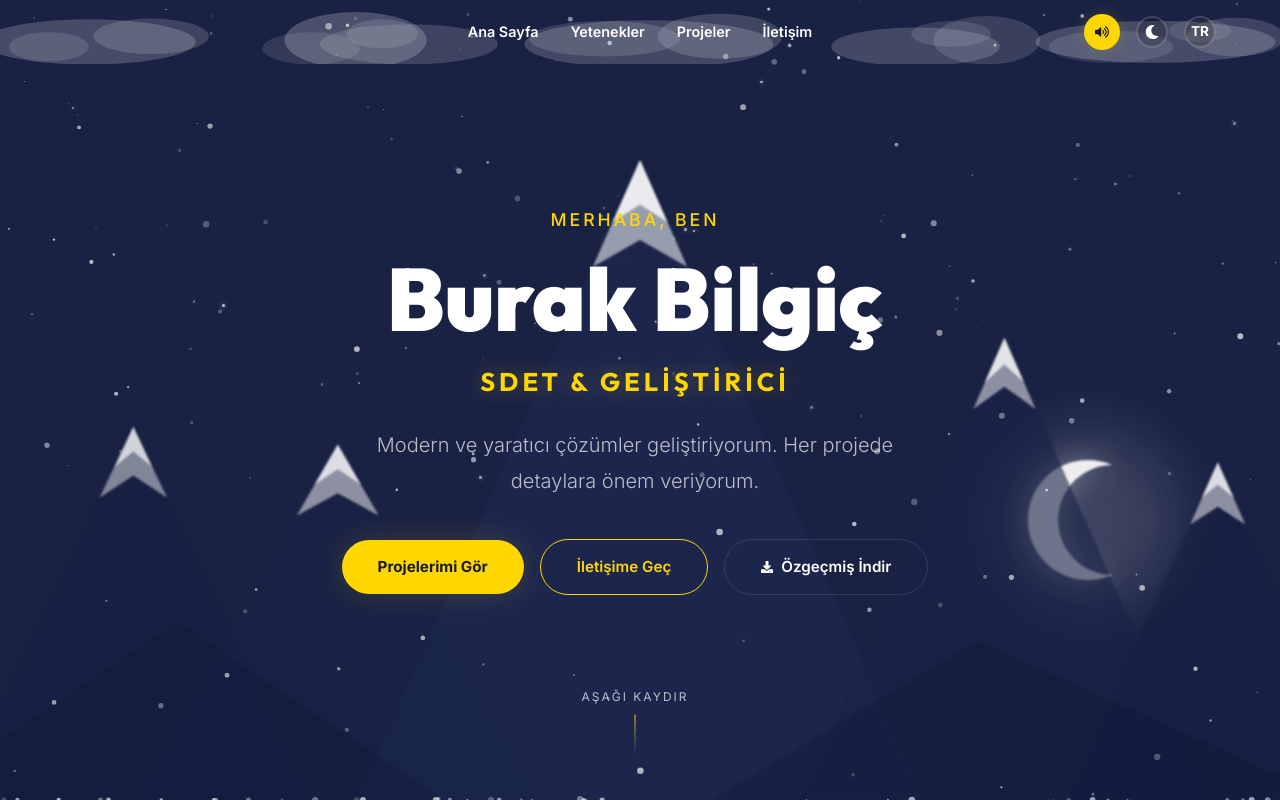
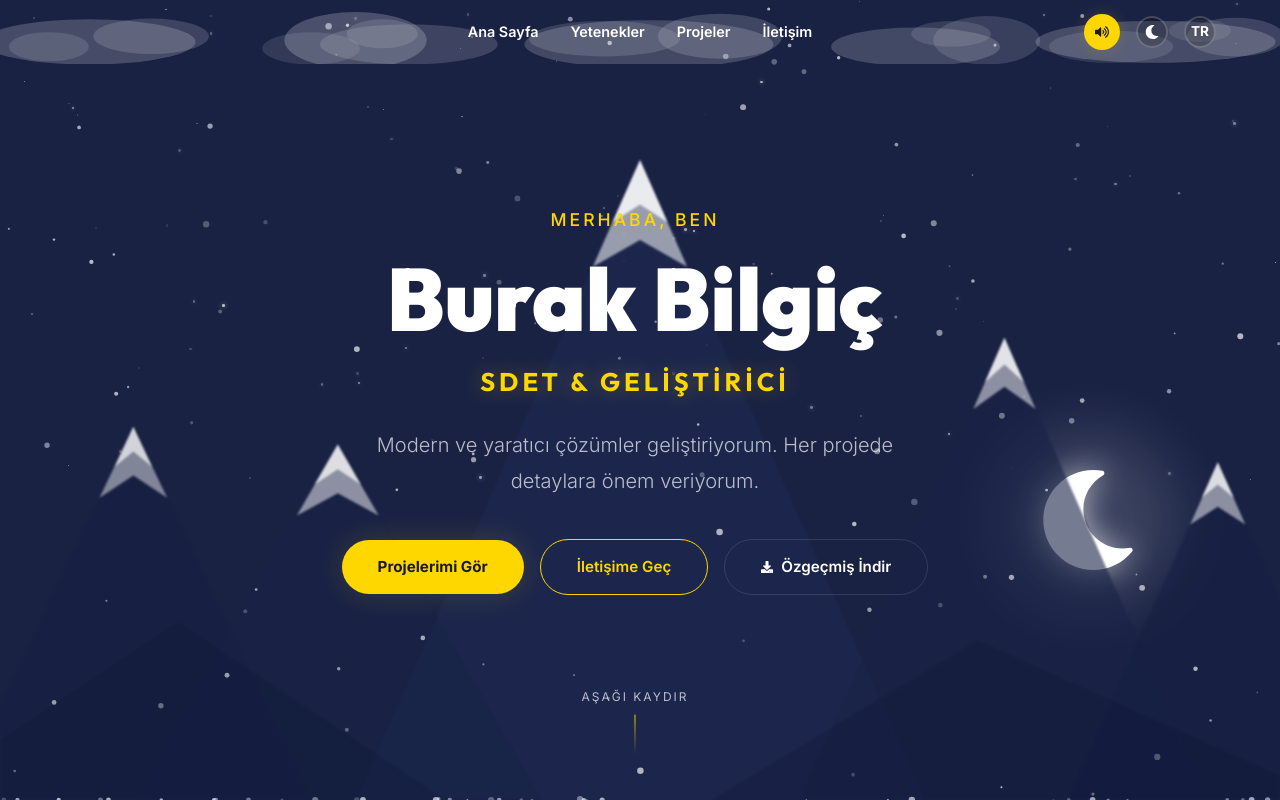
Before and after one commit to Lurall/Burak-Bilgic-Portfolio, a Next.js app: page / in a window 1280 px wide. Both pictures are taken after a click on the button 1152 px from the left and 32 px from the top of the page. Shown: the top 800 px of the page. Built offline with nearby package versions, Linux system fonts and the light colour scheme.

Commit message:
Replace CSS sun and moon shapes with FaSun and FaMoon icons to match theme toggle button

```diff
--- a/src/components/MountainSVG.tsx
+++ b/src/components/MountainSVG.tsx
@@ -1,6 +1,7 @@
 "use client";
 
 import { motion, AnimatePresence, useScroll, useTransform, useMotionTemplate } from "framer-motion";
+import { FaSun, FaMoon } from "react-icons/fa";
 
 import { useTheme } from "@/context/ThemeContext";
 
@@ -54,7 +55,7 @@ export default function MountainScene() {
                         transition={{ duration: 0.8, ease: "easeInOut" }}
                         className="absolute inset-0 z-0"
                     >
-                        {/* Sun */}
+                        {/* Sun Icon */}
                         <motion.div
                             style={{
                                 position: "absolute",
@@ -62,15 +63,17 @@ export default function MountainScene() {
                                 top: celestialY,
                                 translateX: "-50%",
                                 translateY: "-50%",
-                                width: 120,
-                                height: 120,
-                                borderRadius: "50%",
-                                background: sunColor1,
-                                opacity: 0.9,
-                                filter: "blur(2px)",
+                                color: sunColor1,
+                                filter: "drop-shadow(0 0 10px rgba(255, 215, 0, 0.8))",
                                 zIndex: 0,
+                                fontSize: "120px",
+                                display: "flex",
+                                alignItems: "center",
+                                justifyContent: "center",
                             }}
-                        />
+                        >
+                            <FaSun />
+                        </motion.div>
                         {/* Sun glow */}
                         <motion.div
                             style={{
@@ -139,7 +142,7 @@ export default function MountainScene() {
                             />
                         ))}
 
-                        {/* Crescent Moon (Left-facing / Missing part left -> 180 deg flip) */}
+                        {/* Moon Icon */}
                         <motion.div
                             style={{
                                 position: "absolute",
@@ -147,17 +150,19 @@ export default function MountainScene() {
                                 top: celestialY,
                                 translateX: "-50%",
                                 translateY: "-50%",
-                                width: 120,
-                                height: 120,
-                                borderRadius: "50%",
-                                background: "transparent",
-                                // Changing inset shadow to project from the opposite side to flip it 180 degrees
-                                boxShadow: "inset 25px 0px 0px 5px rgba(255, 255, 255, 0.9)",
-                                filter: "blur(1px) drop-shadow(0 0 15px rgba(255,255,255,0.4))",
+                                color: "white",
+                                filter: "drop-shadow(0 0 15px rgba(255,255,255,0.6))",
                                 zIndex: 0,
-                                transform: "rotate(15deg)"
+                                fontSize: "100px",
+                                display: "flex",
+                                alignItems: "center",
+                                justifyContent: "center",
+                                // Rotate slightly to match FaMoon visual style in the sky
+                                transform: "rotate(-20deg)"
                             }}
-                        />
+                        >
+                            <FaMoon />
+                        </motion.div>
                         {/* Moon glow */}
                         <motion.div
                             style={{
```
